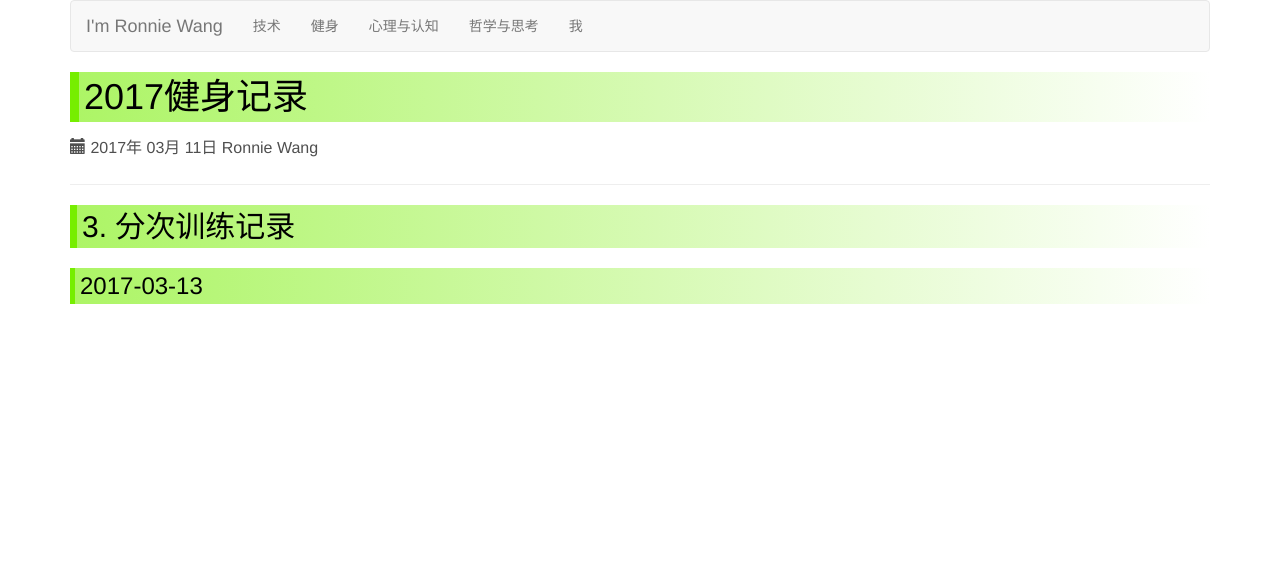
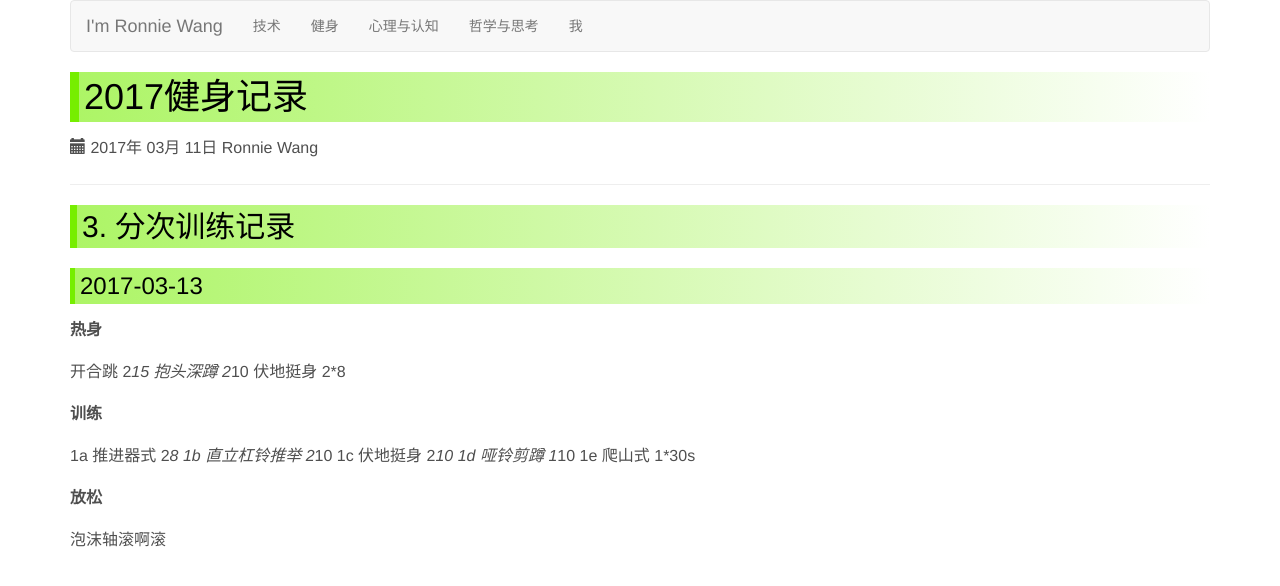
Before and after one commit to ronniewang/ronniewang.github.io, a Jekyll site: the page built from _posts/2017-03-11-body-building-records.md, in a window 1280 px wide. Shown: the top 586 px of the page. Built offline with Jekyll 4.4.1, drawn with Linux system fonts in a browser that asks for light colours.

Commit message:
update files

```diff
--- a/_posts/2017-03-11-body-building-records.md
+++ b/_posts/2017-03-11-body-building-records.md
@@ -9,3 +9,21 @@ description: 在单独的文件里记录每日训练情况
 ## 3. 分次训练记录
 
 ### 2017-03-13
+
+**热身**
+
+开合跳 2*15
+抱头深蹲 2*10
+伏地挺身 2*8
+
+**训练**
+
+1a 推进器式 2*8
+1b 直立杠铃推举 2*10
+1c 伏地挺身 2*10
+1d 哑铃剪蹲 1*10
+1e 爬山式 1*30s
+
+**放松**
+
+泡沫轴滚啊滚
```
